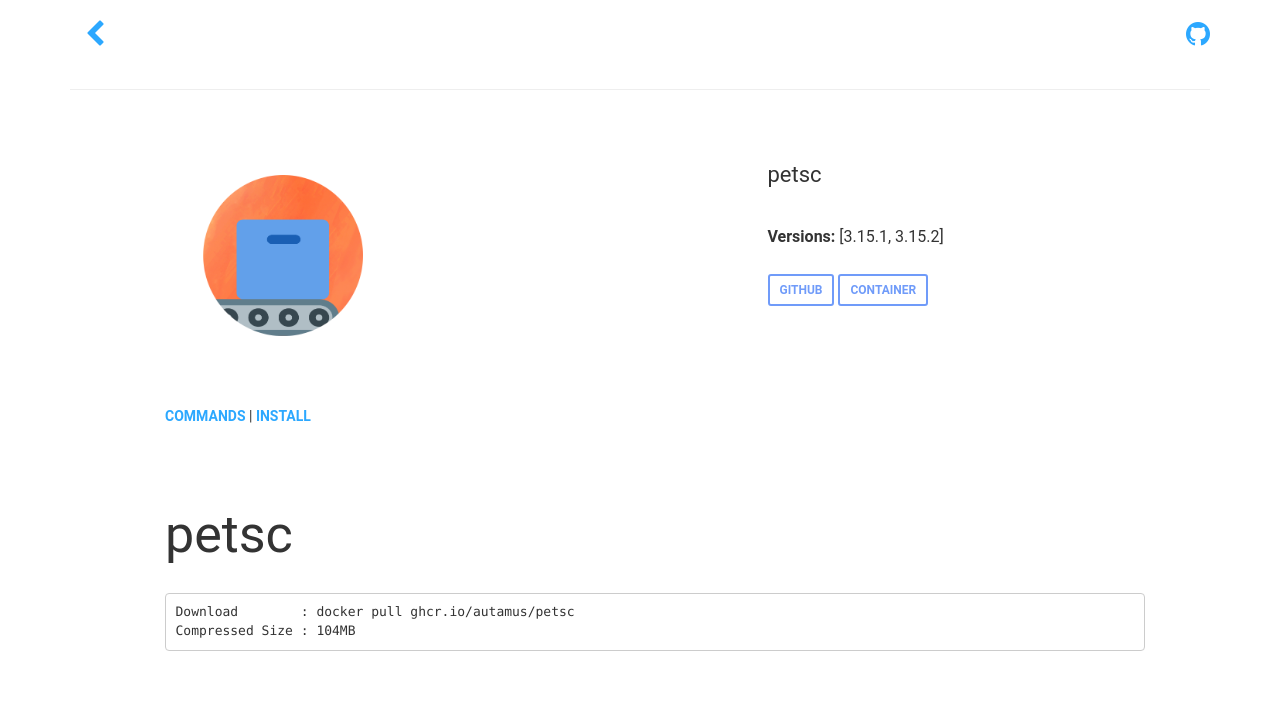
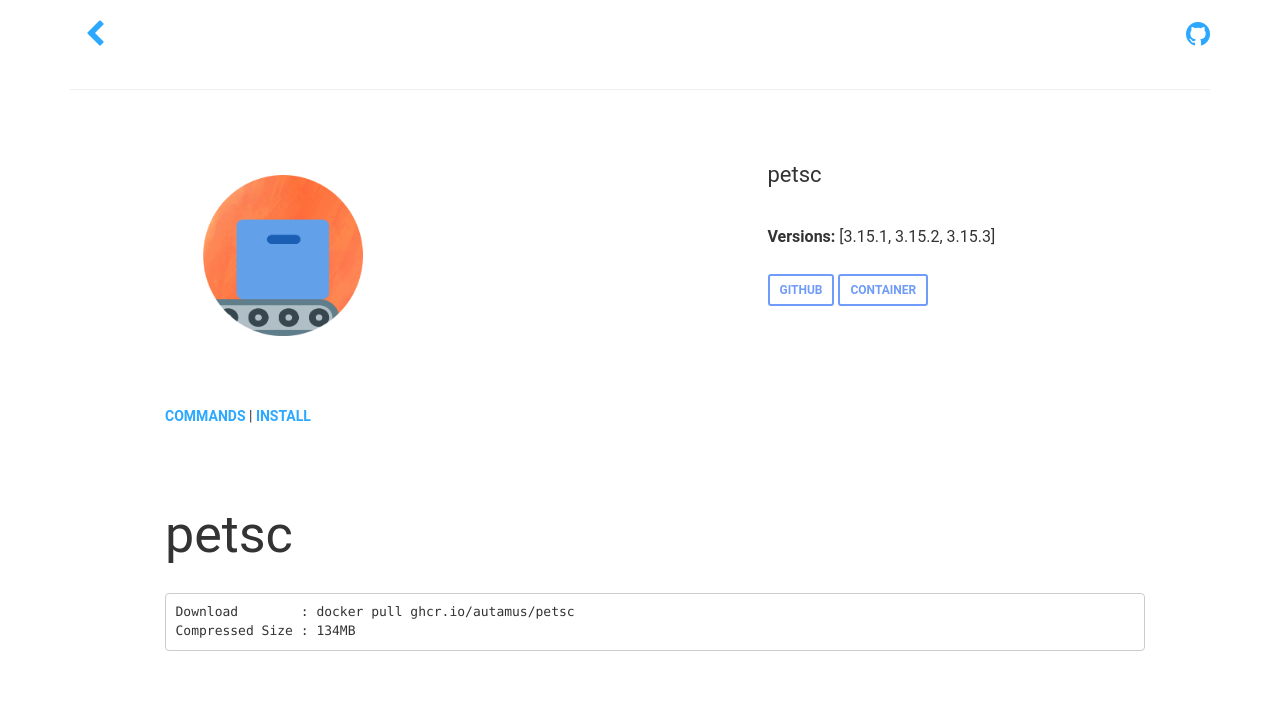
Before and after one commit to autamus/registry, a Jekyll site: the page built from _library/petsc.md, in a window 1280 px wide. Shown: the top 709 px of the page. Built offline with Jekyll 4.4.1, drawn with Linux system fonts in a browser that asks for light colours; nearby versions of some CDN libraries.

Commit message:
Update petsc to 3.15.3 at 2021-08-25 06:18:10.227747715 +0000 UTC m=+4.126796554

````diff
--- a/_library/petsc.md
+++ b/_library/petsc.md
@@ -5,8 +5,9 @@ github: https://github.com/autamus/registry/blob/main/containers/p/petsc/spack.y
 versions:
 - 3.15.1
 - 3.15.2
-updated_at: 2021-07-20T22:53:30.411577311Z
-size: 104MB
+- 3.15.3
+updated_at: 2021-08-25T06:18:08.916684883Z
+size: 134MB
 description: 'PETSc is a suite of data structures and routines for the scalable (parallel)
   solution of scientific applications modeled by partial differential equations. '
 container_url: https://github.com/orgs/autamus/packages/container/package/petsc
@@ -15,7 +16,7 @@ container_url: https://github.com/orgs/autamus/packages/container/package/petsc
 # petsc
 ```bash
 Download        : docker pull ghcr.io/autamus/petsc
-Compressed Size : 104MB
+Compressed Size : 134MB
 ```
 
 ## Description
````
